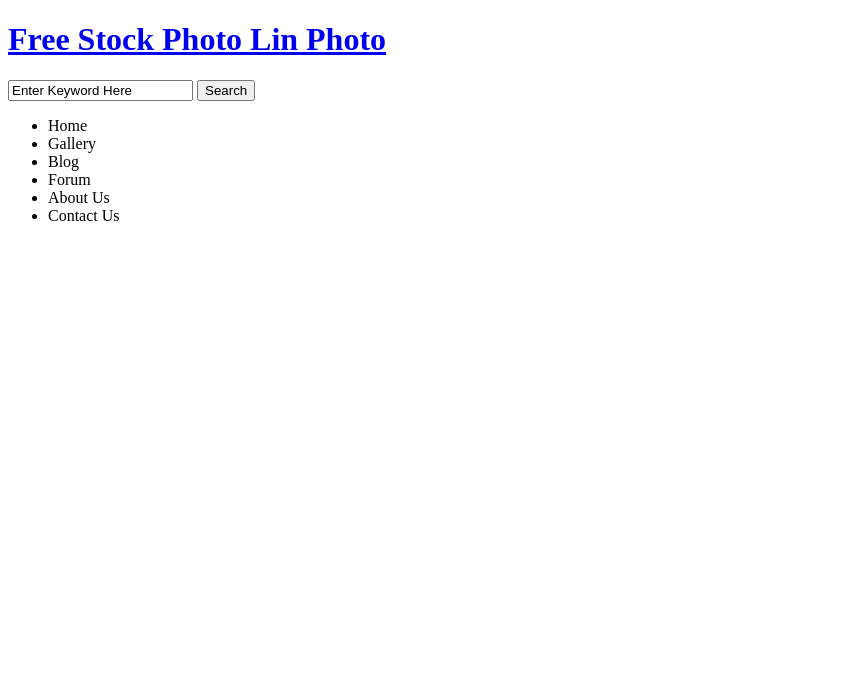
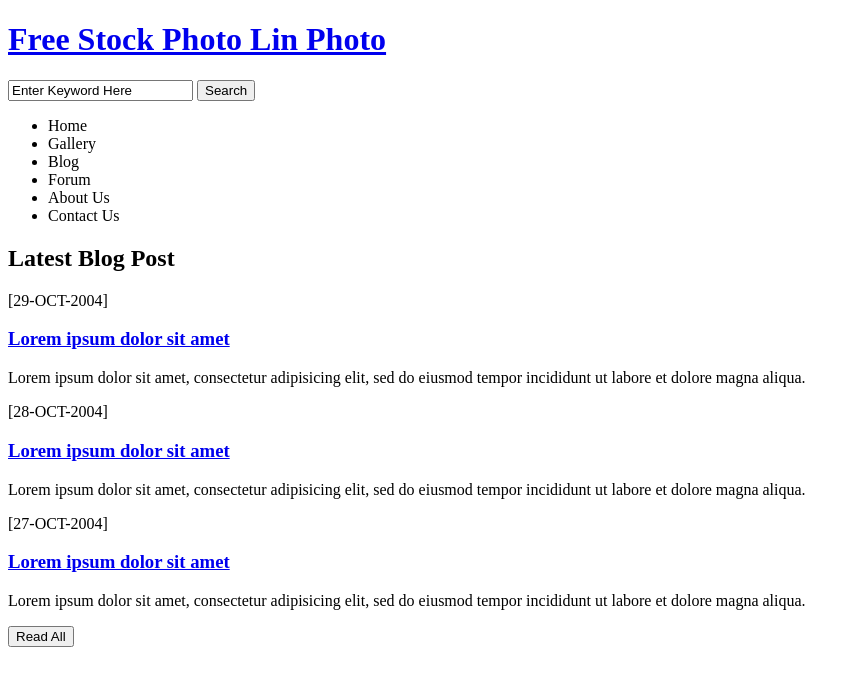
Before and after one commit to sjayshreeprdxn/wireframe-html, a plain HTML site: page index.html in a window 1280 px wide. Shown: the whole page, without its empty margins (0-860 px from the left). Drawn offline with Linux system fonts and the light colour scheme.

Commit message:
blog section created

```diff
--- a/index.html
+++ b/index.html
@@ -35,6 +35,33 @@
 <!-- Wrapper End Here -->
 			</header>
 <!-- Header End Here -->
+			<main>
+				<div class="wrapper">
+<!-- Blog Section Start Here -->
+					<section>
+						<div class="blog">
+							<h2>Latest Blog Post</h2>
+							<div class="blog-info">
+								<p>[29-OCT-2004]</p>
+								<h3><a href="#"> Lorem ipsum dolor sit amet </a> </h3>
+								<p>Lorem ipsum dolor sit amet, consectetur adipisicing elit, sed do eiusmod tempor incididunt ut labore et dolore magna aliqua.</p>
+							</div>
+							<div class="blog-info">
+								<p>[28-OCT-2004]</p>
+								<h3><a href="#"> Lorem ipsum dolor sit amet </a> </h3>
+								<p>Lorem ipsum dolor sit amet, consectetur adipisicing elit, sed do eiusmod tempor incididunt ut labore et dolore magna aliqua.</p>
+							</div>
+							<div class="blog-info">
+								<p>[27-OCT-2004]</p>
+								<h3><a href="#"> Lorem ipsum dolor sit amet </a> </h3>
+								<p>Lorem ipsum dolor sit amet, consectetur adipisicing elit, sed do eiusmod tempor incididunt ut labore et dolore magna aliqua.</p>
+							</div>
+							<input type="button" value="Read All">
+						</div>
+					</section>
+<!-- Blog Section End Here -->
+				</div>
+			</div>
 		</div>
 <!-- Container End Here -->
 	</body>
```
